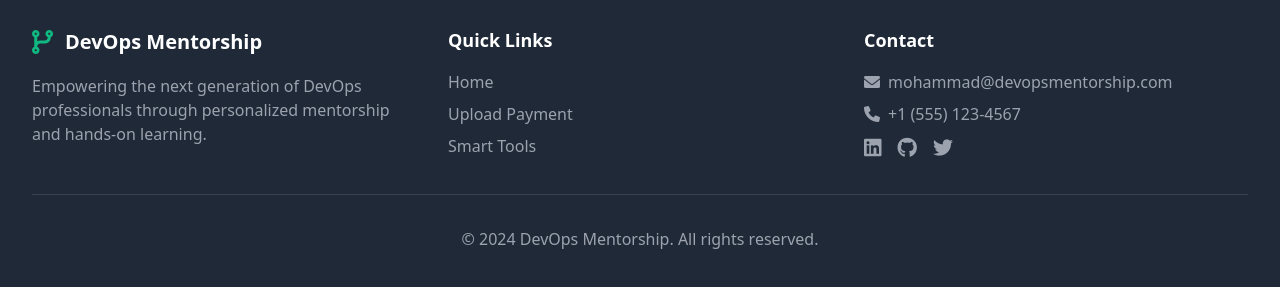
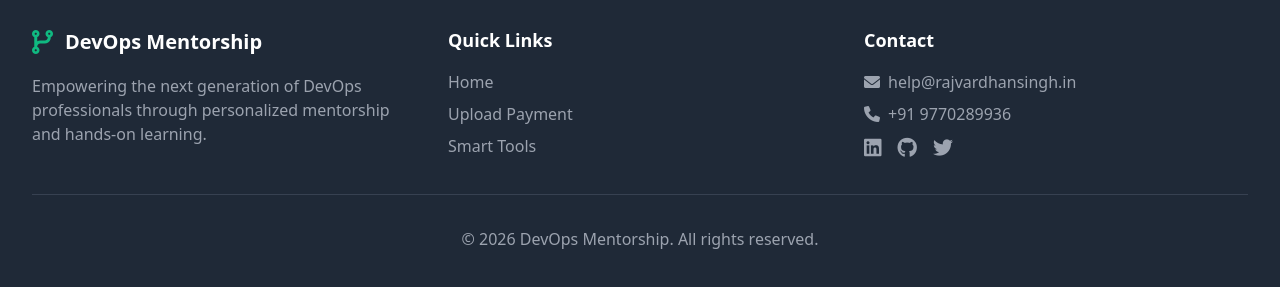
Before and after one commit to singhrajvardhan/DevOps_Accelerator, a plain HTML site: page frontend/index.html in a window 1280 px wide. Shown: the part 3486-3773 px from the top of the page. Drawn offline with nearby package versions, Linux system fonts and the light colour scheme.

```diff
--- a/frontend/index.html
+++ b/frontend/index.html
@@ -349,8 +349,8 @@
         <div>
           <h4 class="text-lg font-semibold mb-4">Contact</h4>
           <div class="space-y-2">
-            <p class="text-gray-400"><i class="fas fa-envelope mr-2"></i>mohammad@devopsmentorship.com</p>
-            <p class="text-gray-400"><i class="fas fa-phone mr-2"></i>+1 (555) 123-4567</p>
+            <p class="text-gray-400"><i class="fas fa-envelope mr-2"></i>help@rajvardhansingh.in</p>
+            <p class="text-gray-400"><i class="fas fa-phone mr-2"></i>+91 9770289936</p>
             <div class="flex space-x-4 mt-4">
               <a href="#" class="text-gray-400 hover:text-devops-green transition-colors"><i class="fab fa-linkedin text-xl"></i></a>
               <a href="#" class="text-gray-400 hover:text-devops-green transition-colors"><i class="fab fa-github text-xl"></i></a>
@@ -360,7 +360,7 @@
         </div>
       </div>
       <div class="border-t border-gray-700 mt-8 pt-8 text-center">
-        <p class="text-gray-400">&copy; 2024 DevOps Mentorship. All rights reserved.</p>
+        <p class="text-gray-400">&copy; 2026 DevOps Mentorship. All rights reserved.</p>
       </div>
     </div>
   </footer>
```
